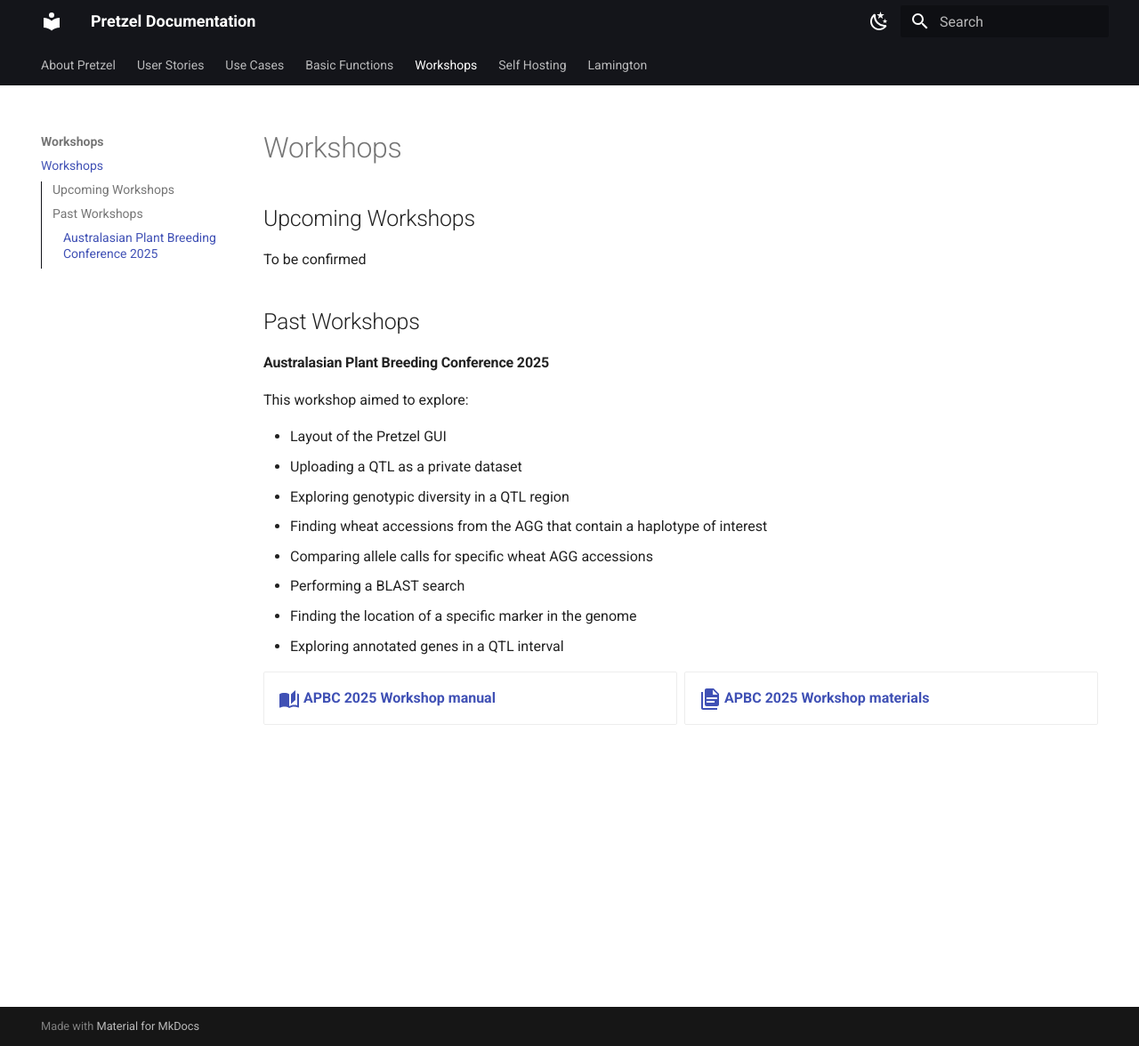
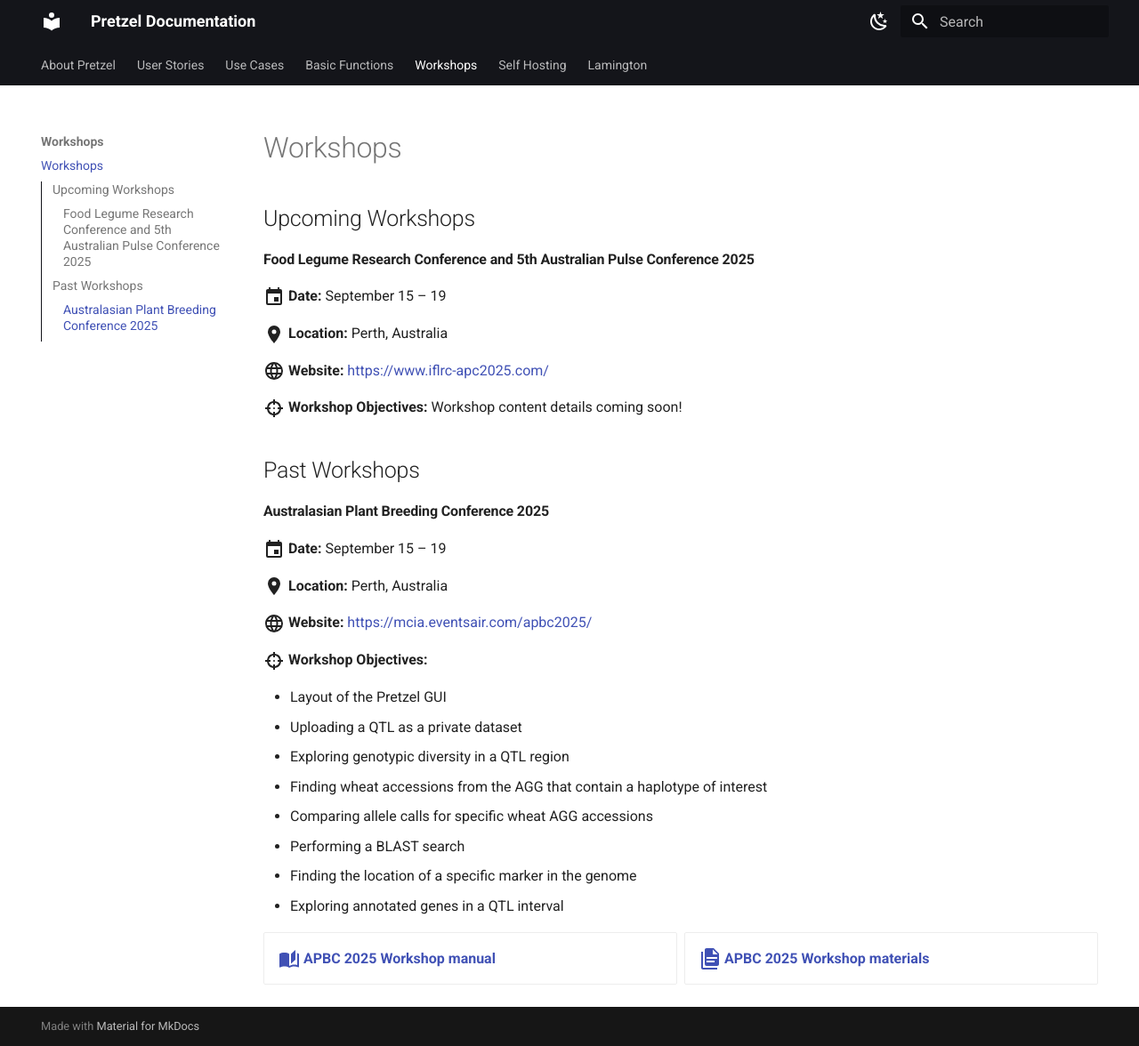
Before and after one commit to plantinformatics/pretzel-documentation-website, an MkDocs documentation site: the page built from docs/Workshops/workshops.md, in a window 1280 px wide and 1176 px high. Shown: the whole window at 89% size. Built offline with MkDocs 1.6.1 and Material for MkDocs 9.7.7, drawn with Linux system fonts in a browser that asks for light colours.

Commit message:
update for upcoming workshops

```diff
--- a/docs/Workshops/workshops.md
+++ b/docs/Workshops/workshops.md
@@ -1,10 +1,27 @@
 ## Upcoming Workshops
-To be confirmed
+
+#### Food Legume Research Conference and 5th Australian Pulse Conference 2025
+
+:material-calendar:{ .lg .middle } **Date:** September 15 – 19
+
+:material-map-marker:{ .lg .middle } **Location:** Perth, Australia
+
+:material-web:{ .lg .middle } **Website:** [https://www.iflrc-apc2025.com/](https://www.iflrc-apc2025.com/)
+
+:material-target:{ .lg .middle } **Workshop Objectives:**
+Workshop content details coming soon!
 
 ## Past Workshops
 
 #### Australasian Plant Breeding Conference 2025
-This workshop aimed to explore:
+
+:material-calendar:{ .lg .middle } **Date:** September 15 – 19
+
+:material-map-marker:{ .lg .middle } **Location:** Perth, Australia
+
+:material-web:{ .lg .middle } **Website:** [https://mcia.eventsair.com/apbc2025/](https://mcia.eventsair.com/apbc2025/)
+
+:material-target:{ .lg .middle } **Workshop Objectives:**
 
 - Layout of the Pretzel GUI
 - Uploading a QTL as a private dataset
```
